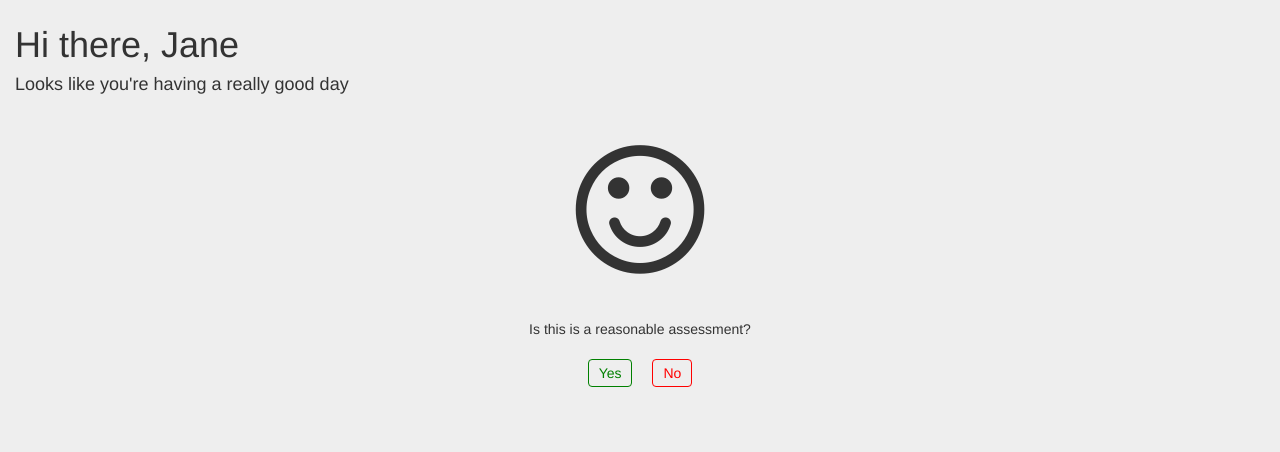
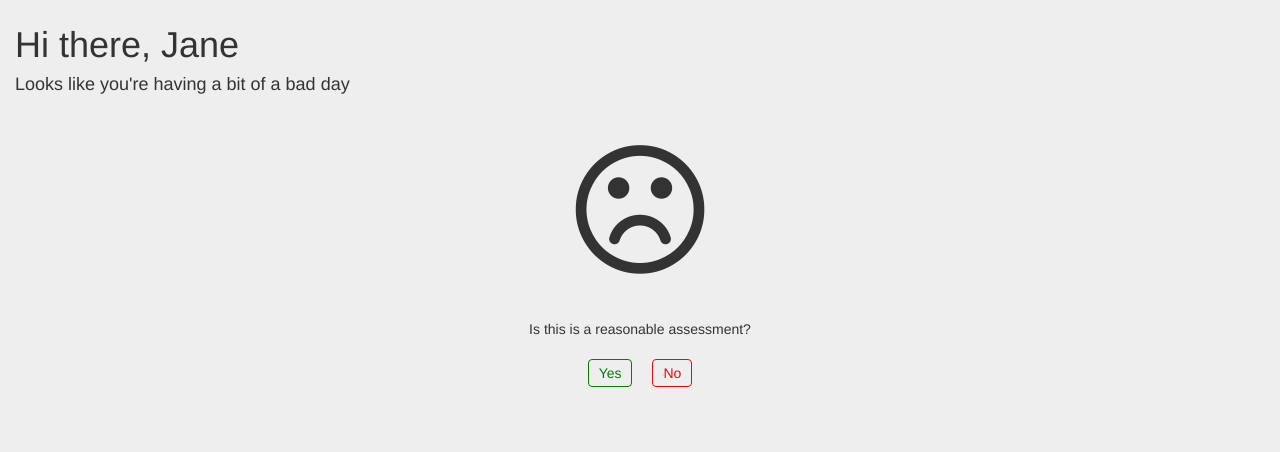
Before and after one commit to HealthHack-SenseS/dashboard, a React app: page / in a window 1280 px wide. Shown: the top 452 px of the page. Built offline with nearby package versions, Linux system fonts and the light colour scheme.

Commit message:
Updates home page

```diff
--- a/src/js/components/App.js
+++ b/src/js/components/App.js
@@ -17,7 +17,8 @@ export default class App extends React.Component {
     this.state = {
       activePage: 'home',
       activeNav: 'home',
-      stressData: {}
+      stressData: {},
+      moodAssessment: 'bad'
     };
 
     this.handleRateMood = this.handleRateMood.bind(this);
@@ -27,7 +28,8 @@ export default class App extends React.Component {
     this.handleNavSettingsClick = this.handleNavSettingsClick.bind(this);
     this.handleMusicTipClick = this.handleMusicTipClick.bind(this);
     this.handleBackToTipsClick = this.handleBackToTipsClick.bind(this);
-    this.handleGoToMoodPage = this.handleGoToMoodPage.bind(this);
+    this.handleMoodCorrectClick = this.handleMoodCorrectClick.bind(this);
+    this.handleMoodIncorrectClick = this.handleMoodIncorrectClick.bind(this);
   }
 
   setPage(page) {
@@ -65,8 +67,12 @@ export default class App extends React.Component {
     this.setPage('tips');
   }
 
-  handleGoToMoodPage() {
-    this.setPage(null);
+  handleMoodCorrectClick() {
+    this.setState({ activePage: 'mood-correct' });
+  }
+
+  handleMoodIncorrectClick() {
+    this.setState({ activePage: 'mood-incorrect' });
   }
 
   handleLoadGraphData() {
@@ -79,14 +85,6 @@ export default class App extends React.Component {
   render() {
     let page;
     switch (this.state.activePage) {
-      case "home":
-        page = (
-          <HomePage
-            moodAssessment="good"
-            handleGoToMoodPage={this.handleGoToMoodPage}
-          />
-        );
-        break;
       case "graph":
         page = (
           <GraphPage
@@ -112,8 +110,30 @@ export default class App extends React.Component {
       case "settings":
         page = <SettingsPage/>;
         break;
+      case "mood-correct":
+        page = (
+          <MoodRating
+            feedbackRequired={false}
+          />
+        );
+        break;
+      case "mood-incorrect":
+        page = (
+          <MoodRating
+            feedbackRequired={true}
+          />
+        );
+        break;
+      case "home":
       default:
-        page = "mood";
+        page = (
+          <HomePage
+            moodAssessment={this.state.moodAssessment}
+            handleMoodCorrectClick={this.handleMoodCorrectClick}
+            handleMoodIncorrectClick={this.handleMoodIncorrectClick}
+          />
+        );
+        break;
         break;
     }
 
--- a/src/js/components/HomePage.js
+++ b/src/js/components/HomePage.js
@@ -10,48 +10,35 @@ export default class HomePage extends React.Component {
 
   render() {
     let moodAssessment;
+    let message;
+    let icon;
     switch (this.props.moodAssessment) {
       case "good":
-        moodAssessment = (
-          <div className="home-page__mood-assessment">
-            <h4>Looks like you're having a really good day</h4>
-            <div className="home-page__mood-rating">
-              <i className="fa fa-smile-o"></i>
-            </div>
-          </div>
-        );
+        message = "Looks like you're having a really good day";
+        icon = <i className="fa fa-smile-o"></i>;
         break;
       case "ok":
-        moodAssessment = (
-          <div className="home-page__mood-assessment">
-            <h4>Looks like you're having an ok day</h4>
-            <div className="home-page__mood-rating">
-              <i className="fa fa-meh-o"></i>
-            </div>
-          </div>
-        );
+        message = "Looks like you're having an ok day";
+        icon = <i className="fa fa-meh-o"></i>;
         break;
       case "bad":
-        moodAssessment = (
-          <div className="home-page__mood-assessment">
-            <h4>Looks like you're having a bit of a bad day</h4>
-            <div className="home-page__mood-rating">
-              <i className="fa fa-frown-o"></i>
-            </div>
-          </div>
-        );
+        message = "Looks like you're having a bit of a bad day";
+        icon = <i className="fa fa-frown-o"></i>;
         break;
     }
 
     return (
       <div className="page home-page">
         <h1 className="home-page__title">Hi there, Jane</h1>
-        {moodAssessment}
+        <h4>{message}</h4>
+        <div className="home-page__mood-rating">
+          {icon}
+        </div>
         <div className="home-page__mood-feedback">
           Is this is a reasonable assessment?
           <div className="home-page__mood-feedback-buttons">
-            <div className="button home-page__mood-correct">Yes</div>
-            <div className="button home-page__mood-incorrect">No</div>
+            <div className="button home-page__mood-correct" onClick={this.props.handleMoodCorrectClick}>Yes</div>
+            <div className="button home-page__mood-incorrect" onClick={this.props.handleMoodIncorrectClick}>No</div>
           </div>
         </div>
       </div>
```
